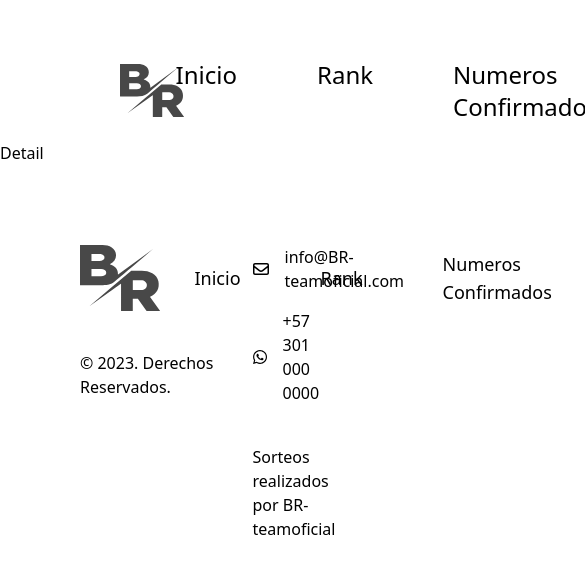
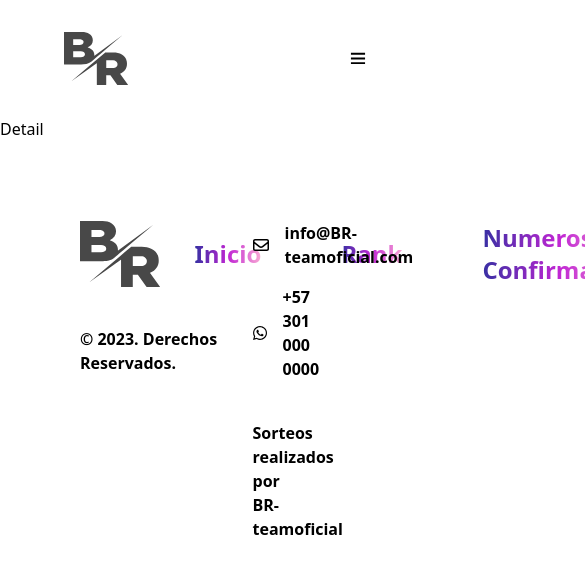
Before and after one commit to Trabajos-Diego-Joel/Aplicacion-de-sorteo, a React (Vite) app: page /resumen-compra in a window 390 px wide. Shown: the top 574 px of the page, 585 px wide, since content can reach past the window. Built offline with nearby package versions, Linux system fonts and the light colour scheme.

Commit message:
responsive desing implement

```diff
--- a/package.json
+++ b/package.json
@@ -13,6 +13,7 @@
     "@supabase/supabase-js": "^2.31.0",
     "react": "^18.2.0",
     "react-dom": "^18.2.0",
+    "react-icons": "^4.10.1",
     "wouter": "^2.11.0",
     "zustand": "^4.3.9"
   },
--- a/src/components/Card.jsx
+++ b/src/components/Card.jsx
@@ -3,7 +3,7 @@
 export default function Card({number}) {
   return (
     <div className="grid place-items-center w-[16rem] h-[16rem] shadow-lg shadow-indigo-500/50 rounded-xl cursor-pointer hover:text-red-600">
-        <span className="text-8xl font-extrabold">{number}</span>
+        <span className="text-8xl font-extrabold text-transparent bg-gradient-to-r bg-clip-text from-indigo-800 via-fuchsia-600 to-pink-300">{number}</span>
         <button className="absolute hidden ">
             ¡Adquirir!
         </button>
--- a/src/components/Footer.jsx
+++ b/src/components/Footer.jsx
@@ -14,18 +14,18 @@ export default function Footer() {
           <img className="w-20" src={logo} alt="logo" />
           {/* Nav Liks */}
           <div className="flex justify-center items-center gap-20 ml-[20%] ">
-            <Link className="text-lg" to="/">
+            <Link className="text-2xl hover:scale-125 duration-300 font-bold text-transparent bg-gradient-to-r bg-clip-text from-indigo-800 via-fuchsia-600 to-pink-300" to="/">
               Inicio
             </Link>
-            <Link className="text-lg" to="/rank">
+            <Link className="text-2xl hover:scale-125 duration-300 font-bold text-transparent bg-gradient-to-r bg-clip-text from-indigo-800 via-fuchsia-600 to-pink-300" to="/rank">
               Rank
             </Link>
-            <Link className="text-lg" to="/numeros-confirmados">
+            <Link className="text-2xl hover:scale-125 duration-300 font-bold text-transparent bg-gradient-to-r bg-clip-text from-indigo-800 via-fuchsia-600 to-pink-300" to="/numeros-confirmados">
               Numeros Confirmados
             </Link>
           </div>
         </div>
-        <p>
+        <p className="font-semibold">
           © 2023. Derechos Reservados.
         </p>
       </div>
@@ -34,18 +34,18 @@ export default function Footer() {
         {/* Email */}
         <div className="flex items-center gap-4">
           <img className="w-8" src={emailIcon} alt="email" />
-          <a href="#">
+          <a href="#" className="font-semibold">
           info@BR-teamoficial.com
           </a>
         </div>
         {/* WhatsApp */}
         <div className="flex items-center gap-4">
           <img className="w-8" src={wsIcon} alt="email" />
-          <a href="#">
+          <a href="#" className="font-semibold">
           +57 301 000 0000
           </a>
         </div>
-        <p className="mt-6">
+        <p className="mt-6 font-semibold">
         Sorteos realizados por {owner}
         </p>
       </div>
--- a/src/components/Navbar.jsx
+++ b/src/components/Navbar.jsx
@@ -1,10 +1,17 @@
 import { Link } from "wouter";
+import logo from "../assets/logo.svg";
+import { useState } from "react";
+import { TfiMenu } from "react-icons/tfi";
+import { MdClose } from "react-icons/md";
+export default function Navbar() {
+  const [isOpen, setIsOpen] = useState(false);
+  const toogleNavbar = () => {
+    setIsOpen(!isOpen);
+  };
 
-import logo from "../assets/logo.svg";
-
-export default function Navbar() {
   return (
-    <div className="flex items-center h-[12vh] px-14 mt-10 ">
+    <>
+      <div className="hidden md:flex  items-center h-[12vh]  mt-10 ">
         {/* Logo */}
         <div>
           {/* Logo Link */}
@@ -15,16 +22,39 @@ export default function Navbar() {
         </div>
         {/* Nav Links */}
         <div className="flex justify-center gap-20 ml-[20%]">
-        <Link className="text-2xl" to="/">
+          <Link className="text-2xl font-bold text-transparent bg-gradient-to-r bg-clip-text from-indigo-800 via-fuchsia-600 to-pink-300 hover:scale-125 duration-300" to="/">
             Inicio
           </Link>
-        <Link className="text-2xl" to="/rank">
+          <Link className="text-2xl font-bold text-transparent bg-gradient-to-r bg-clip-text from-indigo-800 via-fuchsia-600 to-pink-300 hover:scale-125 duration-300" to="/rank">
             Rank
           </Link>
-        <Link className="text-2xl" to="/numeros-confirmados">
+          <Link className="text-2xl font-bold text-transparent bg-gradient-to-r bg-clip-text from-indigo-800 via-fuchsia-600 to-pink-300 hover:scale-125 duration-300" to="/numeros-confirmados">
             Numeros Confirmados
           </Link>
         </div>
       </div>
+      <div className="md:hidden flex justify-between items-center py-8">
+        <Link to="/">
+          {/* Logo Image */}
+          <img className="w-16 ml-16 cursor-pointer " src={logo} alt="logo" />
+        </Link>
+        <button onClick={toogleNavbar}>
+          {isOpen ? <MdClose className="w-16" /> : <TfiMenu className="w-16" />}
+        </button>
+      </div>
+      {isOpen && (
+        <div className="flex flex-col items-center basis-full gap-9">
+          <Link className="text-2xl font-bold text-transparent bg-gradient-to-r bg-clip-text from-indigo-800 via-fuchsia-600 to-pink-300" to="/">
+            Inicio
+          </Link>
+          <Link className="text-2xl font-bold text-transparent bg-gradient-to-r bg-clip-text from-indigo-800 via-fuchsia-600 to-pink-300" to="/rank">
+            Rank
+          </Link>
+          <Link className="text-2xl font-bold text-transparent bg-gradient-to-r bg-clip-text from-indigo-800 via-fuchsia-600 to-pink-300" to="/numeros-confirmados">
+            Numeros Confirmados
+          </Link>
+        </div>
+      )}
+    </>
   );
 }
--- a/src/pages/Home.jsx
+++ b/src/pages/Home.jsx
@@ -16,16 +16,16 @@ const dateLottery = {
 export default function Home() {
   return (
     <>
-      {/* First Section */}
-      <div className="flex mt-10">
+      <div className="md:flex justify-center md:mt-10 ">
         {/* Text */}
-        <div className="w-3/5 pl-32  ">
+        <div className="md:w-3/5 w-4/5  md:pl-32">
           {/* Title */}
-          <h1 className="text-6xl font-bold  pt-10">
+          <h1 className="md:text-6xl font-bold w-full pt-8 ml-16 md:font-bold md:pt-10 text-4xl text-transparent bg-gradient-to-r bg-clip-text from-indigo-800 via-fuchsia-600 to-pink-300">
             ¡Participa y Gana un iPhone 14 pro max en Nuestra Gran Rifa!
           </h1>
+
           {/* Description */}
-          <p className="my-14 pl-10 text-2xl text-[#656565]">
+          <p className="md:my-14 my-10  text-xl md:pl-10 pl-20 md:text-2xl text-[#656565]">
             ¡Participa en nuestra rifa y podrías ganar un iPhone 14 pro max!
             Obtén tu boleto ahora para tener la oportunidad de disfrutar este
             increíble teléfono inteligente de Apple. ¡No te lo pierdas!
@@ -33,25 +33,34 @@ export default function Home() {
           {/* Button */}
           <a
             href="#second"
-            className=" ml-10 border border-blue-500  px-10 py-4 text-2xl font-semibold rounded border-4"
+            className="md:ml-10 ml-20 border-blue-500 px-10 py-4 text-2xl font-semibold rounded border-4 text-transparent bg-gradient-to-r bg-clip-text from-indigo-800 via-fuchsia-600 to-pink-300 "
           >
             ¡Participa!
           </a>
         </div>
+
         {/* Phone Image */}
-        <div className="w-2/5 pl-14">
-          <img className="w-[65%]" src={iphone} alt="iphone-14" />
+        <div className="md:w-2/5 pl-14 flex justify-center flex-grow items-center">
+          <img
+            className="md:w-[65%] w-[40%] pt-16 hover:scale-125 duration-300"
+            src={iphone}
+            alt="iphone-14"
+          />
         </div>
       </div>
 
       {/* Second Section */}
+      {/* Second Section */}
       <div className="flex flex-col justify-center mt-20">
         {/* Title */}
-        <h1 id="second" className="w-full  text-center text-4xl font-bold">
+        <h1
+          id="second"
+          className="w-full  text-center text-4xl font-bold text-transparent bg-gradient-to-r bg-clip-text from-indigo-800 via-fuchsia-600 to-pink-300"
+        >
           HAZ REALIDAD TUS SUEÑOS, ELIGE TUS NÚMEROS
         </h1>
         {/* Numbers Container */}
-        <div className="grid grid-cols-4 mt-10 h-screen w-full px-[10%] py-20 place-items-center">
+        <div className="md:grid md:grid-cols-4 flex flex-col justify-center md:mt-10 md:h-screen w-full px-[10%] py-20 place-items-center">
           {cards_numbers.map((number) => (
             <Card key={number} number={number} />
           ))}
@@ -60,7 +69,7 @@ export default function Home() {
         <div className="grid place-items-center">
           <button
             onClick={() => customNumbers}
-            className=" border border-blue-500  px-10 py-4 text-2xl font-semibold rounded border-4"
+            className=" border border-blue-500  px-10 py-4 text-2xl font-semibold rounded border-4 text-transparent bg-gradient-to-r bg-clip-text from-indigo-800 via-fuchsia-600 to-pink-300"
           >
             ¡Elige tus números!
           </button>
@@ -68,18 +77,18 @@ export default function Home() {
       </div>
 
       {/* Third Section */}
-      <div className="mt-20 h-[80vh] bg-senior bg-cover text-white px-20 py-20">
+      <div className="mt-20 h-[80vh] bg-senior bg-cover bg-no-repeat text-white px-20 py-20">
         {/* Title */}
-        <h1 className="w-3/5 text-4xl font-bold mb-40">
+        <h1 className="md:w-3/5 md:text-4xl w-full text-xl font-bold md:mb-40 mb-20  ">
           ¿Quién se llevará el iPhone 14 Pro Max? Comprueba el Avance de la Rifa
         </h1>
 
         {/* Progress bar */}
-        <div className=" relative pt-1 w-1/3">
-          <div className="overflow-hidden h-10 mb-4 text-xs flex rounded bg-[#51515191]">
+        <div className=" relative pt-1 md:w-1/3 w-4/5">
+          <div className="overflow-hidden h-10 mb-4 text-xs md:flex flex rounded bg-[#51515191]">
             <div
               style={{ width: "52%" }}
-              className="shadow-none flex flex-col text-center whitespace-nowrap text-white justify-center bg-blue-500"
+              className="shadow-none flex flex-col text-center whitespace-nowrap text-white justify-center bg-gradient-to-r from-indigo-800 via-fuchsia-600 to-pink-300"
             >
               <span className="my-auto mx-auto text-lg">52.39% Completado</span>
             </div>
```
Also changed, not shown: 1 other file (tests, documents, lock files or other folders). Lines whose indentation alone changed are shown as unchanged.
